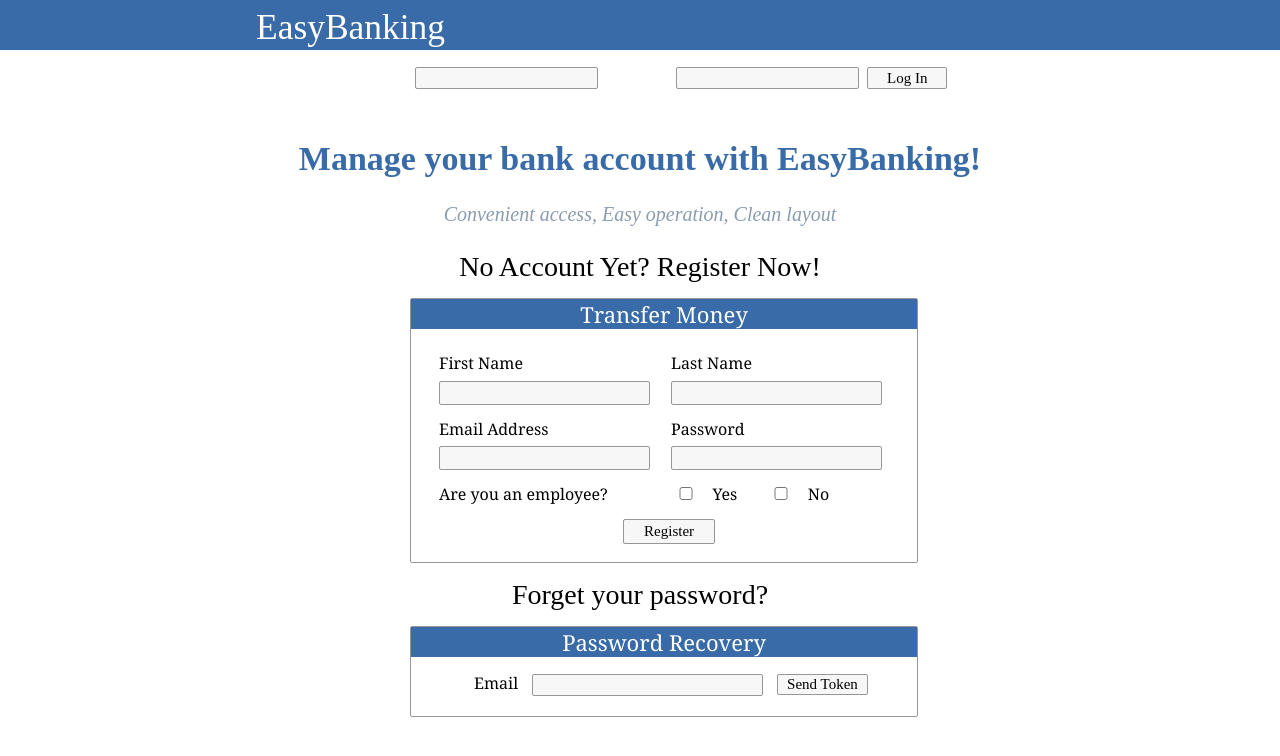
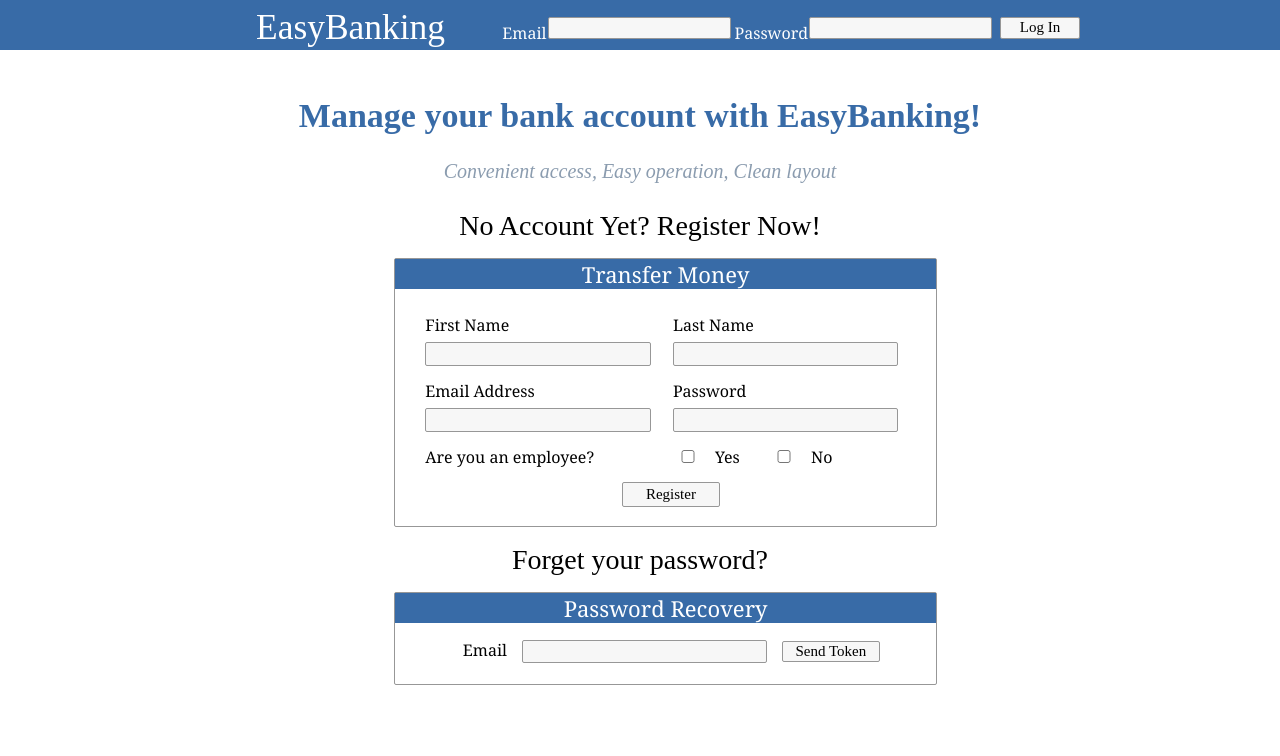
Before and after one commit to GrumpyZhou/Team_13, a PHP site: page / in a window 1280 px wide; the page is wider, and only the part inside the window is pictured. Shown: the top 756 px of that part. Run offline with PHP 8.4, Linux system fonts and the light colour scheme; some libraries are stand-ins or nearby versions.

Commit message:
adapt css

```diff
--- a/EasyBanking/View/main.css
+++ b/EasyBanking/View/main.css
@@ -15,9 +15,9 @@ div.clear {
 
 div.mainpart {
 
-    margin-left: 20%;
-    margin-right: 20%;
-    width: 60%;
+    margin-left: 18%;
+    margin-right: 18%;
+    width: 64%;
 }
 
 /* ============= Topbar ==============*/
@@ -27,6 +27,7 @@ div.topbar {
     width: 100%;
     height: 50px;
 }
+
 
 div.logo {
     font-family: Constantia-Bold;
@@ -41,6 +42,12 @@ div.logo {
 }
 
 /*Topbar-login form*/
+
+div.innertop {
+    width:  1200px;
+    margin-left: 15%;
+}
+
 div.login {
     float: right;
     margin-right: 26%;
@@ -249,8 +256,13 @@ div.widw {
     border: 1px solid #979797;
     border-radius: 2px;
     /*margin: 20px auto auto auto;*/
-margin: 2% 20% 2% 20%;
+    margin: 2% 20% 2% 20%;
     float: left;
+}
+
+div.wide {
+    width:100%;
+    margin:2% auto 2% auto;
 }
 
 .widw pre {
```
